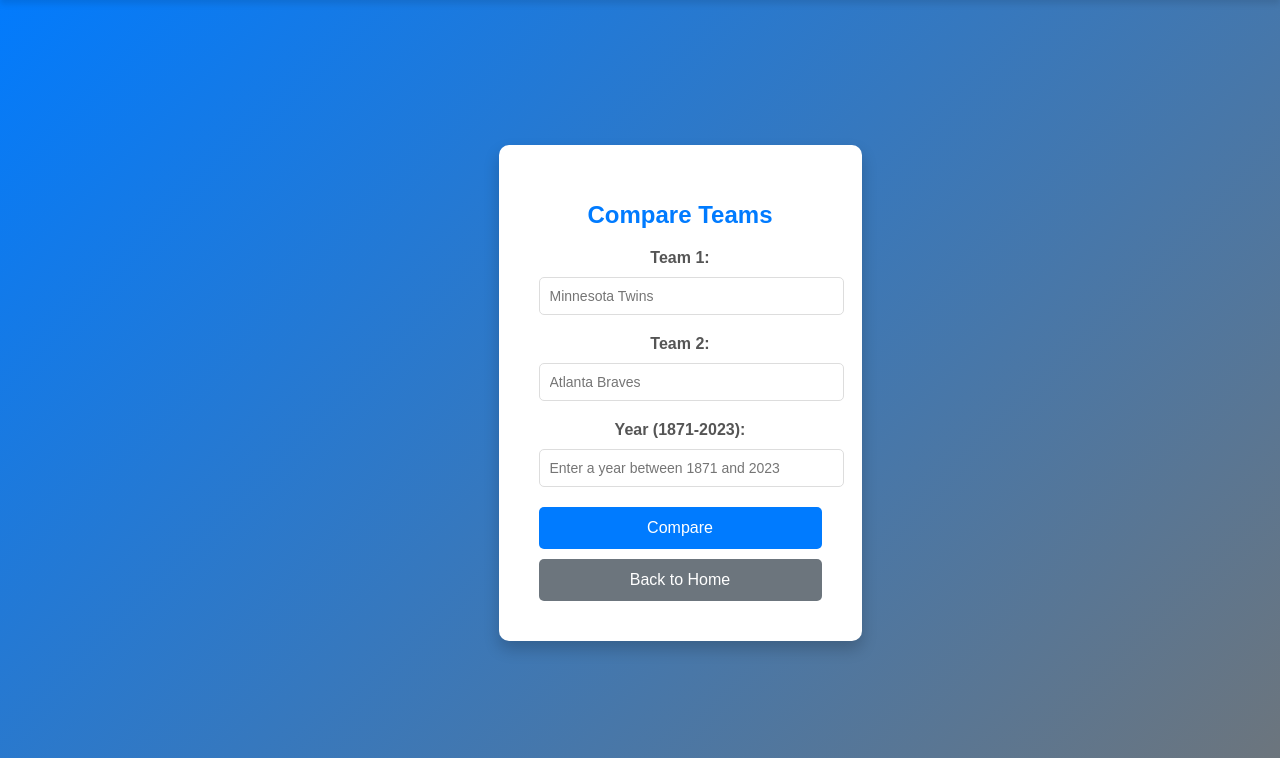
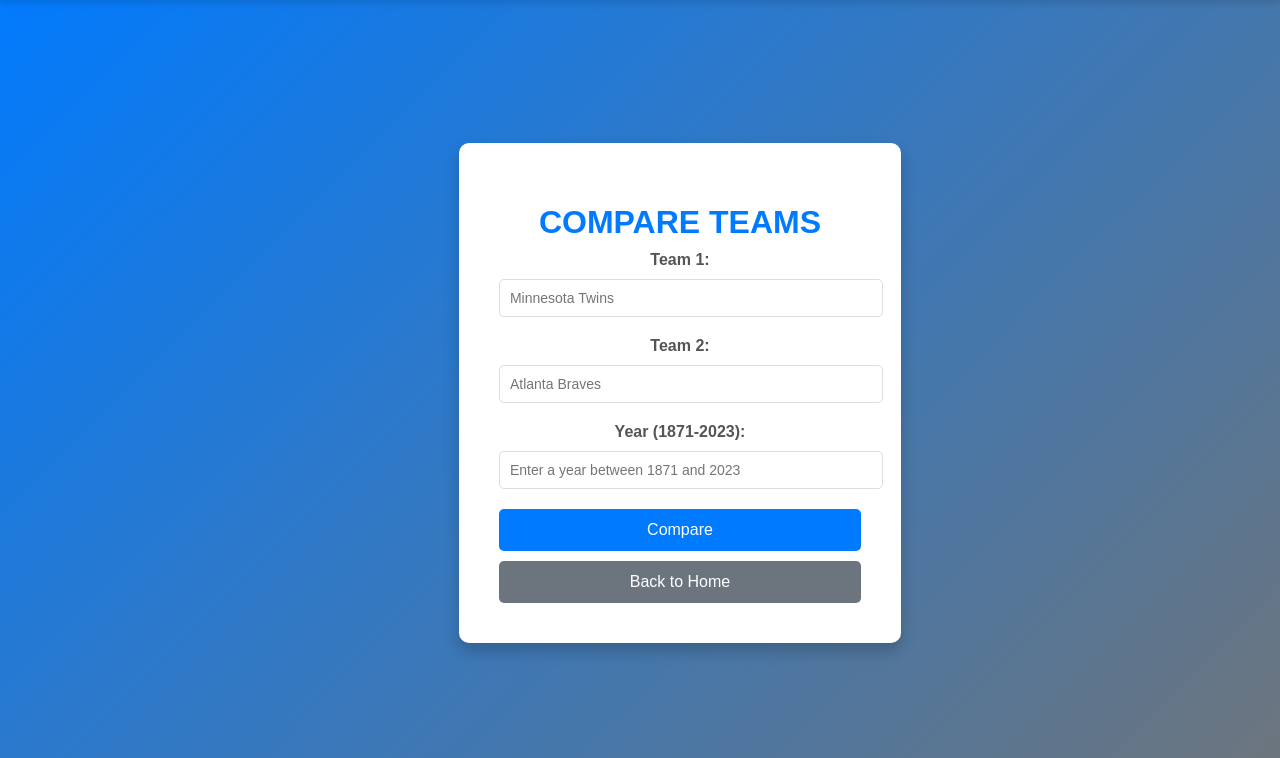
Before and after one commit to willclo1/MariaDeadbeatsSite, a Flask app: page /compareTeams in a window 1280 px wide. Shown: the part 42-800 px from the top of the page. Run offline with Flask 3, Linux system fonts and the light colour scheme; the visitor is signed in with stand-in values (Sample User, id 1).

Commit message:
Made use of 'css/styles.css' for comparing teams pages

```diff
--- a/app/templates/compare_team.html
+++ b/app/templates/compare_team.html
@@ -2,7 +2,10 @@
 
 {% block content %}
     <head>
+        <meta charset="UTF-8">
+        <meta name="viewport" content="width=device-width, initial-scale=1.0">
         <title>Compare Teams</title>
+        <link rel="stylesheet" href="{{ url_for('static', filename='css/summary.css') }}">
         <style>
             /* General Page Styles */
             body {
--- a/app/templates/compare_team_form.html
+++ b/app/templates/compare_team_form.html
@@ -2,7 +2,10 @@
 
 {% block content %}
     <head>
+        <meta charset="UTF-8">
+        <meta name="viewport" content="width=device-width, initial-scale=1.0">
         <title>Compare Players</title>
+        <link rel="stylesheet" href="{{ url_for('static', filename='css/summary.css') }}">
         <style>
             /* General Page Styles */
             body {
```
